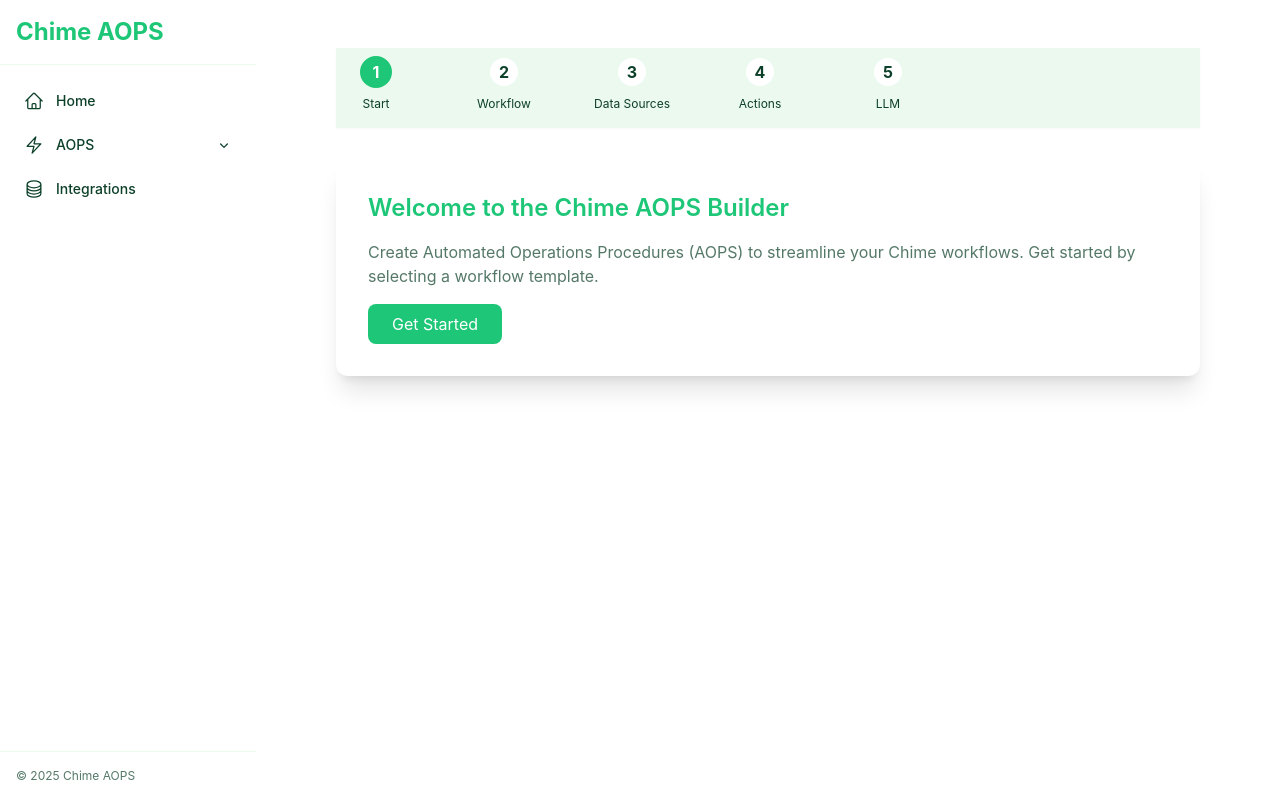
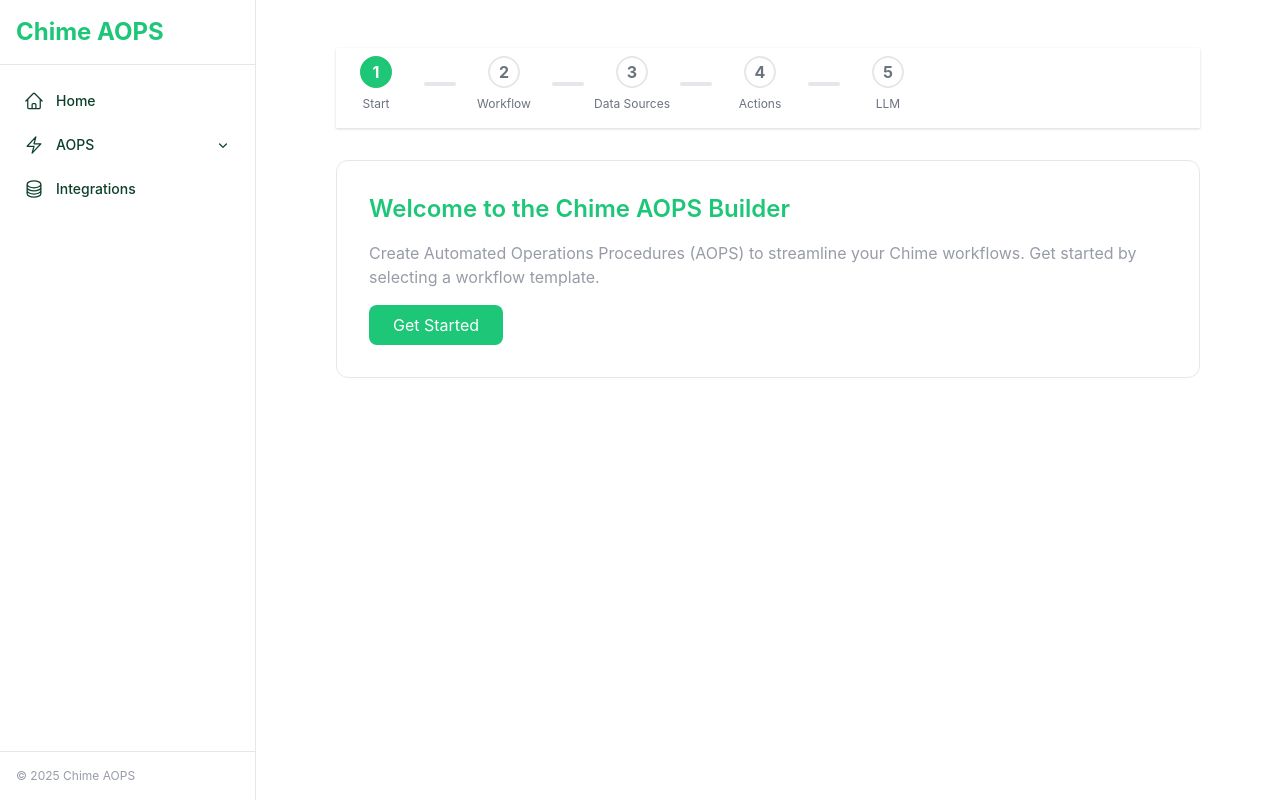
Before and after one commit to Verita-Artificial-Intelligence/Chime_AOP_Demo, a React (Vite) app in the folder frontend/: page /aop in a window 1280 px wide. Built offline with nearby package versions, Linux system fonts and the light colour scheme.

Commit message:
theme color codes chime match, with other css changes

```diff
--- a/frontend/src/components/IntegrationModal.tsx
+++ b/frontend/src/components/IntegrationModal.tsx
@@ -47,7 +47,7 @@ export function IntegrationModal({ open, onClose, type }: IntegrationModalProps)
 
   return (
     <div className="fixed inset-0 z-50 flex items-center justify-center bg-black bg-opacity-60">
-      <div className="bg-brand-card rounded-xl shadow-lg p-6 w-full max-w-md relative">
+      <div className="bg-brand-card rounded-xl border border-brand-border p-6 w-full max-w-md relative">
         <button onClick={onClose} className="absolute top-3 right-3 text-brand-muted hover:text-brand-heading text-2xl">×</button>
         <h2 className="text-2xl font-bold mb-2 text-brand-heading">{data.name}</h2>
         <div className="mb-2 text-sm text-brand-muted opacity-70">{data.description}</div>
--- a/frontend/src/components/Layout.tsx
+++ b/frontend/src/components/Layout.tsx
@@ -41,7 +41,7 @@ export const Layout: React.FC<LayoutProps> = ({ children }) => {
 
   return (
     <div className="flex h-screen bg-brand-background">
-      <aside className="w-64 bg-brand-sidebar shadow-md flex flex-col">
+      <aside className="w-64 bg-brand-sidebar border-r border-brand-sidebarBorder flex flex-col">
         <div className="p-4 border-b border-brand-sidebarBorder">
           <Link to="/">
             <h1 className="text-2xl font-bold text-brand-primary hover:text-brand-dark transition-colors">Chime AOPS</h1>
--- a/frontend/src/components/Modal.tsx
+++ b/frontend/src/components/Modal.tsx
@@ -12,7 +12,7 @@ const Modal: React.FC<ModalProps> = ({ open, onClose, title, children, className
   if (!open) return null;
   return (
     <div className="fixed inset-0 z-50 flex items-center justify-center bg-black bg-opacity-60">
-      <div className={`bg-brand-card rounded-xl shadow-lg p-6 w-full max-w-md relative ${className}`}>
+      <div className={`bg-brand-card rounded-xl border border-brand-border p-6 w-full max-w-md relative ${className}`}>
         <button onClick={onClose} className="absolute top-3 right-3 text-brand-muted hover:text-brand-heading text-2xl">×</button>
         {title && <h2 className="text-2xl font-bold mb-2 text-brand-heading">{title}</h2>}
         {children}
--- a/frontend/src/components/StatCard.tsx
+++ b/frontend/src/components/StatCard.tsx
@@ -8,7 +8,7 @@ interface StatCardProps {
 }
 
 const StatCard: React.FC<StatCardProps> = ({ label, value, icon, className = '' }) => (
-  <div className={`bg-brand-card border border-brand-border rounded-lg p-4 flex items-center gap-4 shadow-card ${className}`}>
+  <div className={`bg-brand-card border border-brand-border rounded-lg p-4 flex items-center gap-4 ${className}`}>
     {icon && <div className="text-2xl text-brand-primary">{icon}</div>}
     <div>
       <div className="text-sm text-brand-muted opacity-70">{label}</div>
--- a/frontend/src/pages/AOPBuilderPage.tsx
+++ b/frontend/src/pages/AOPBuilderPage.tsx
@@ -240,7 +240,7 @@ export function AOPBuilderPage() {
               {msg.id === 'save-button' && msg.config && (
                 <button
                   onClick={() => saveAgent(msg.config as AgentConfig)}
-                  className="mt-2 px-4 py-2 bg-brand-primary text-white rounded-md hover:bg-brand-dark focus:outline-none focus:ring-2 focus:ring-brand-primary focus:ring-opacity-50 w-full"
+                  className="mt-2 px-4 py-2 bg-brand-primary text-white rounded-md hover:bg-brand-primaryDark focus:outline-none focus:ring-2 focus:ring-brand-primary focus:ring-opacity-50 w-full transition-all duration-200"
                 >
                   Save & Run This AOP
                 </button>
--- a/frontend/src/pages/AOPPage.tsx
+++ b/frontend/src/pages/AOPPage.tsx
@@ -118,7 +118,7 @@ export function AOPPage() {
             </p>
             <button
               onClick={next}
-              className="px-6 py-2 text-white bg-brand-primary rounded-md hover:bg-brand-dark focus:outline-none focus:ring-2 focus:ring-brand-primary focus:ring-opacity-50"
+              className="px-6 py-2 text-white bg-brand-primary rounded-md hover:bg-brand-primaryDark focus:outline-none focus:ring-2 focus:ring-brand-primary focus:ring-opacity-50 transition-all duration-200"
             >
               Get Started
             </button>
@@ -134,7 +134,7 @@ export function AOPPage() {
                   key={wf.id}
                   onClick={() => { setWorkflow(wf.id); next(); }}
                   className={`p-6 border rounded-lg text-left hover:bg-brand-light focus:outline-none focus:ring-2 focus:ring-brand-primary focus:ring-opacity-50 flex flex-col justify-between h-full ${
-                    workflow === wf.id ? 'bg-brand-light border-brand-primary shadow-lg' : 'border-brand-border'
+                    workflow === wf.id ? 'bg-brand-light border-brand-primary' : 'border-brand-border'
                   }`}
                 >
                   <div>
@@ -146,7 +146,7 @@ export function AOPPage() {
               ))}
             </div>
             <div className="flex justify-between mt-6">
-              <button onClick={prev} className="px-4 py-2 text-brand-heading bg-brand-card rounded-md hover:bg-brand-light">Back</button>
+              <button onClick={prev} className="px-4 py-2 text-brand-heading bg-white border border-brand-border rounded-md hover:bg-brand-light transition-all duration-200">Back</button>
             </div>
           </div>
         );
@@ -186,11 +186,11 @@ export function AOPPage() {
               })}
             </div>
             <div className="flex justify-between mt-6">
-              <button onClick={prev} className="px-4 py-2 text-brand-heading bg-brand-card rounded-md hover:bg-brand-light">Back</button>
+              <button onClick={prev} className="px-4 py-2 text-brand-heading bg-white border border-brand-border rounded-md hover:bg-brand-light transition-all duration-200">Back</button>
               <button
                 onClick={next}
                 disabled={!(currentWorkflowDetails?.requiredDataSources.every(rs => dataSources.includes(rs)))}
-                className="px-6 py-2 text-white bg-brand-primary rounded-md hover:bg-brand-dark focus:outline-none focus:ring-2 focus:ring-brand-primary focus:ring-opacity-50 disabled:opacity-50"
+                className="px-6 py-2 text-white bg-brand-primary rounded-md hover:bg-brand-primaryDark focus:outline-none focus:ring-2 focus:ring-brand-primary focus:ring-opacity-50 disabled:opacity-50 transition-all duration-200"
               >
                 Next
               </button>
@@ -227,10 +227,10 @@ export function AOPPage() {
               <p className="text-brand-muted opacity-70">No specific actions defined for this workflow. You can proceed or go back to select a different workflow.</p>
             )}
             <div className="flex justify-between mt-6">
-              <button onClick={prev} className="px-4 py-2 text-brand-heading bg-brand-card rounded-md hover:bg-brand-light">Back</button>
+              <button onClick={prev} className="px-4 py-2 text-brand-heading bg-white border border-brand-border rounded-md hover:bg-brand-light transition-all duration-200">Back</button>
               <button
                 onClick={next}
-                className="px-6 py-2 text-white bg-brand-primary rounded-md hover:bg-brand-dark focus:outline-none focus:ring-2 focus:ring-brand-primary focus:ring-opacity-50"
+                className="px-6 py-2 text-white bg-brand-primary rounded-md hover:bg-brand-primaryDark focus:outline-none focus:ring-2 focus:ring-brand-primary focus:ring-opacity-50 transition-all duration-200"
               >
                 Next
               </button>
@@ -247,7 +247,7 @@ export function AOPPage() {
                   key={option.id}
                   onClick={() => setLLM(option.id as LLM)}
                   className={`p-6 border rounded-lg text-left hover:bg-brand-light focus:outline-none focus:ring-2 focus:ring-brand-primary focus:ring-opacity-50 flex flex-col justify-between h-full ${
-                    llm === option.id ? 'bg-brand-light border-brand-primary shadow-lg' : 'border-brand-border'
+                    llm === option.id ? 'bg-brand-light border-brand-primary' : 'border-brand-border'
                   }`}
                 >
                   <div>
@@ -258,11 +258,11 @@ export function AOPPage() {
               ))}
             </div>
             <div className="flex justify-between mt-8">
-              <button onClick={prev} className="px-4 py-2 text-brand-heading bg-brand-card rounded-md hover:bg-brand-light">Back</button>
+              <button onClick={prev} className="px-4 py-2 text-brand-heading bg-white border border-brand-border rounded-md hover:bg-brand-light transition-all duration-200">Back</button>
               <button
                 onClick={startAgent}
                 disabled={!workflow || dataSources.length === 0 || !llm}
-                className="px-6 py-2 text-white bg-brand-primary rounded-md hover:bg-brand-dark focus:outline-none focus:ring-2 focus:ring-brand-primary focus:ring-opacity-50 disabled:opacity-50"
+                className="px-6 py-2 text-white bg-brand-primary rounded-md hover:bg-brand-primaryDark focus:outline-none focus:ring-2 focus:ring-brand-primary focus:ring-opacity-50 disabled:opacity-50 transition-all duration-200"
               >
                 Create AOPS
               </button>
@@ -277,7 +277,7 @@ export function AOPPage() {
   return (
     <div className="container p-4 mx-auto max-w-4xl">
       <BuilderProgressTracker currentStep={step} steps={stepConfiguration} onStepClick={goToStep} />
-      <div className="p-6 md:p-8 mt-8 bg-brand-card rounded-lg shadow-xl">
+      <div className="p-6 md:p-8 mt-8 bg-brand-card rounded-lg border border-brand-border">
         {renderStep()}
       </div>
     </div>
--- a/frontend/src/pages/AOPRunPage.tsx
+++ b/frontend/src/pages/AOPRunPage.tsx
@@ -156,7 +156,7 @@ export default function AOPRunPage() {
         )}
         <div className="mt-8 text-center">
           <button
-            className="px-6 py-2 bg-brand-primary text-white rounded-md hover:bg-brand-dark focus:outline-none focus:ring-2 focus:ring-brand-primary focus:ring-opacity-50"
+            className="px-6 py-2 bg-brand-primary text-white rounded-md hover:bg-brand-primaryDark focus:outline-none focus:ring-2 focus:ring-brand-primary focus:ring-opacity-50 transition-all duration-200"
             onClick={() => navigate('/agents')} // Navigate back to the history/agents list
           >
             Back to Run History
@@ -172,7 +172,7 @@ export default function AOPRunPage() {
       <div className="text-xl text-brand-primary font-semibold mb-4">Agent Configuration or Run Data Not Found.</div>
       <p className="text-brand-muted opacity-70 mb-6">Could not find details for ID: {routeId}. It may have been deleted or the ID is incorrect.</p>
       <button
-        className="px-6 py-2 bg-brand-primary text-white rounded-md hover:bg-brand-dark focus:outline-none focus:ring-2 focus:ring-brand-primary focus:ring-opacity-50"
+        className="px-6 py-2 bg-brand-primary text-white rounded-md hover:bg-brand-primaryDark focus:outline-none focus:ring-2 focus:ring-brand-primary focus:ring-opacity-50 transition-all duration-200"
         onClick={() => navigate('/agents')} // Navigate to the main history/agents list
       >
         View Full Run History
--- a/frontend/src/pages/AgentsPage.tsx
+++ b/frontend/src/pages/AgentsPage.tsx
@@ -83,7 +83,7 @@ export default function AOPRunHistoryPage() { // Renamed component
         </div>
         {/* Button to navigate to AOP builder page */}
         <button
-          className="mt-4 sm:mt-0 px-6 py-2.5 bg-brand-primary text-white rounded-md text-sm font-semibold hover:bg-brand-dark transition shadow-sm whitespace-nowrap"
+          className="mt-4 sm:mt-0 px-6 py-2.5 bg-brand-primary text-white rounded-md text-sm font-semibold hover:bg-brand-primaryDark transition-all duration-200 whitespace-nowrap"
           onClick={() => navigate('/aop')} // Navigate to the AOP manual builder or chat builder
         >
           Build New AOP
@@ -111,7 +111,7 @@ export default function AOPRunHistoryPage() { // Renamed component
         {runHistory.map(run => (
           <div
             key={run.id}
-            className="bg-brand-card border border-brand-border rounded-lg shadow-sm p-6 hover:shadow-md transition-shadow duration-150"
+            className="bg-brand-card border border-brand-border rounded-lg p-6 hover:border-brand-primary transition-all duration-200"
           >
             <div className="flex flex-col sm:flex-row justify-between items-start mb-3">
               <div>
@@ -162,7 +162,7 @@ export default function AOPRunHistoryPage() { // Renamed component
                 Delete Run
                 </button>
                 <button
-                    className="px-4 py-1.5 bg-brand-heading text-white rounded-md text-xs font-semibold hover:bg-brand-dark transition shadow-sm"
+                    className="px-4 py-1.5 bg-brand-heading text-white rounded-md text-xs font-semibold hover:bg-brand-primaryDark transition-all duration-200"
                     onClick={() => navigate(`/aop/run/${run.id}`)} // Navigate to the specific run simulation/details page
                 >
                     View Details / Rerun
--- a/frontend/tailwind.config.js
+++ b/frontend/tailwind.config.js
@@ -1,71 +1,79 @@
 /** @type {import('tailwindcss').Config} */
 export default {
-  content: [
-    "./index.html",
-    "./src/**/*.{js,ts,jsx,tsx}",
-  ],
+  content: ["./index.html", "./src/**/*.{js,ts,jsx,tsx}"],
   theme: {
     extend: {
       fontFamily: {
-        sans: ['Inter', 'ui-sans-serif', 'system-ui'],
+        sans: ["Inter", "ui-sans-serif", "system-ui"],
       },
       colors: {
         brand: {
-          DEFAULT: '#1EC677',     // Mountain Meadow - Primary
-          primary: '#1EC677',     // Mountain Meadow - Core brand green
-          success: '#1EC677',     // Using primary for success states
-          danger: '#ff4d4f',      // Keeping existing danger color
-          background: '#ECF9EE',  // Ottoman - Light tint for app backgrounds
-          card: '#FFFFFF',        // White - Surface color for cards
-          border: '#ECF9EE',      // Ottoman - Subtle borders
-          heading: '#0D4029',     // Bottle Green - Dark accent for headlines
-          muted: '#0D4029',       // Bottle Green with opacity for muted text
-          sidebar: '#FFFFFF',     // White background for sidebar
-          sidebarBorder: '#ECF9EE', // Ottoman for sidebar borders
-          sidebarActive: '#1EC677', // Mountain Meadow for active states
-          light: '#ECF9EE',       // Ottoman - Light tint
-          dark: '#0D4029',        // Bottle Green - Dark accent
+          DEFAULT: "#1EC677", // Chime's primary green
+          primary: "#1EC677", // Chime's primary green
+          primaryDark: "#179B5E", // Darker green for hover states
+          primaryLight: "#37E192", // Lighter green for hover backgrounds
+          success: "#1EC677", // Using primary for success states
+          danger: "#ff4d4f", // Keeping existing danger color
+          background: "#FFFFFF", // White background like Chime
+          card: "#FFFFFF", // White for cards
+          border: "#E5E7EB", // Light gray border
+          heading: "#0D3F29", // Dark green for headings (from Chime's darker shade)
+          muted: "#6B7280", // Gray for muted text
+          sidebar: "#FFFFFF", // White background for sidebar
+          sidebarBorder: "#E5E7EB", // Light gray for sidebar borders
+          sidebarActive: "#1EC677", // Primary green for active states
+          light: "#E9FCF3", // Very light green tint
+          dark: "#0D3F29", // Dark green
         },
-        // Adding semantic color names for easier reference
-        'mountain-meadow': '#1EC677',
-        'bottle-green': '#0D4029',
-        'ottoman': '#ECF9EE',
-        'neutral-white': '#FFFFFF',
+        // Adding Chime's color palette
+        chime: {
+          50: "#E9FCF3",
+          100: "#BCFBDB",
+          200: "#90EEC2",
+          300: "#64E8AA",
+          400: "#37E192",
+          500: "#1EC677", // Primary
+          600: "#179B5E",
+          700: "#116F43",
+          800: "#0A4328",
+          900: "#03160D",
+        },
       },
       fontSize: {
-        'heading-1': ['2.25rem', { lineHeight: '2.5rem', fontWeight: '700' }],
-        'heading-2': ['1.5rem', { lineHeight: '2rem', fontWeight: '600' }],
-        'heading-3': ['1.125rem', { lineHeight: '1.75rem', fontWeight: '600' }],
+        "heading-1": ["2.25rem", { lineHeight: "2.5rem", fontWeight: "700" }],
+        "heading-2": ["1.5rem", { lineHeight: "2rem", fontWeight: "600" }],
+        "heading-3": ["1.125rem", { lineHeight: "1.75rem", fontWeight: "600" }],
       },
       spacing: {
-        'layout': '1.5rem',     // 24px
-        'section': '3rem',      // 48px
-        'card': '2rem',         // 32px
-        'sidebar': '1.25rem',
-        'header': '1.5rem',
-        btn: '0.75rem 1.5rem',
+        layout: "1.5rem", // 24px
+        section: "3rem", // 48px
+        card: "2rem", // 32px
+        sidebar: "1.25rem",
+        header: "1.5rem",
+        btn: "0.75rem 1.5rem",
       },
       borderRadius: {
-        'card': '1.25rem',
-        btn: '0.5rem',
-        sm: '0.375rem',
-        md: '0.5rem',
-        lg: '0.75rem',
-        xl: '1rem',
+        card: "1.25rem",
+        btn: "0.5rem",
+        sm: "0.375rem",
+        md: "0.5rem",
+        lg: "0.75rem",
+        xl: "1rem",
       },
       boxShadow: {
-        none: 'none',
-        xs: '0 1px 2px 0 rgba(13,64,41,0.03)',
-        card: '0 1px 2px 0 rgba(13,64,41,0.03)',
-        btn: '0 2px 8px 0 rgba(30,198,119,0.15)',
+        none: "none",
+        xs: "0 1px 2px 0 rgba(0,0,0,0.05)",
+        card: "0 1px 3px 0 rgba(0,0,0,0.1), 0 1px 2px 0 rgba(0,0,0,0.06)",
+        btn: "none", // Remove button shadows
       },
       transitionProperty: {
-        'colors': 'color, background-color, border-color, text-decoration-color, fill, stroke',
+        colors:
+          "color, background-color, border-color, text-decoration-color, fill, stroke",
       },
       backgroundImage: {
-        'gradient-brand': 'linear-gradient(90deg, #1EC677, #0D4029, #ECF9EE)',
+        "gradient-brand": "linear-gradient(90deg, #1EC677, #179B5E, #116F43)",
       },
     },
   },
   plugins: [],
-}
+};
```
Also changed, not shown: frontend/src/index.css (+6 -6 lines), frontend/src/pages/HomePage.tsx (+5 -5 lines).
